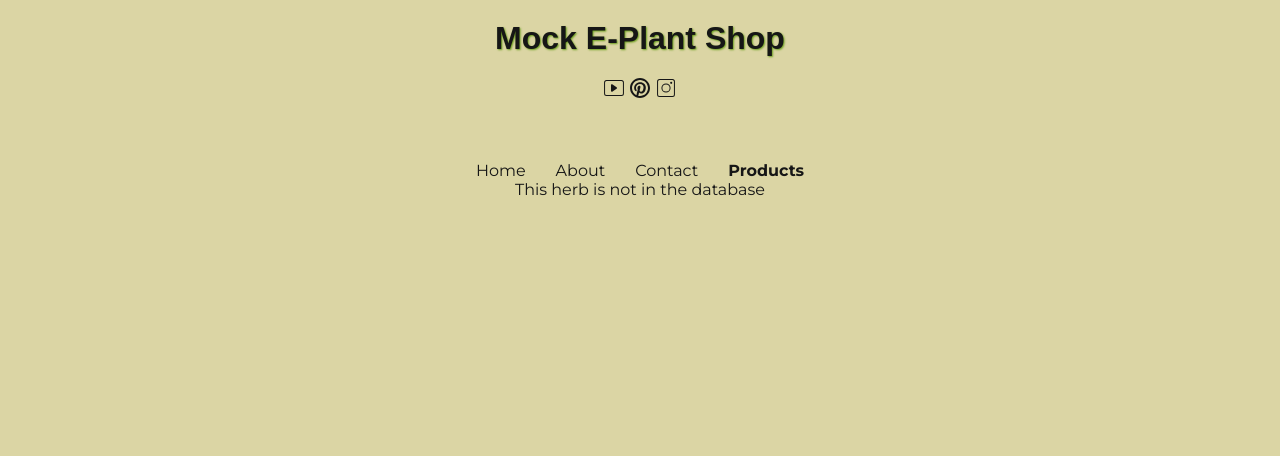
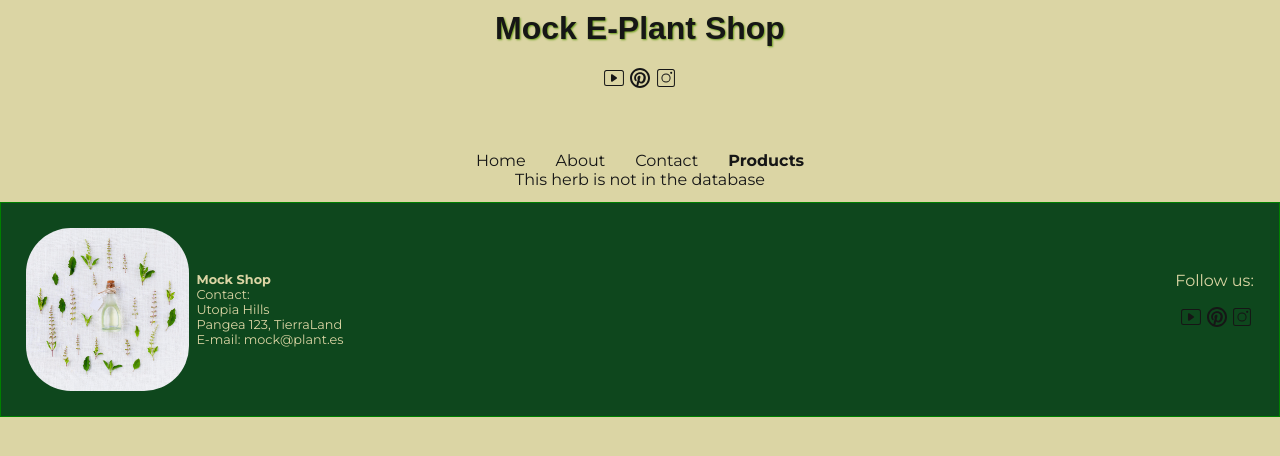
Before and after one commit to zenidreney/react-router, a React (Vite) app: page /products/1 in a window 1280 px wide. Shown: the top 456 px of the page. Built offline with nearby package versions, Linux system fonts and the light colour scheme; a web font is replaced by a local one.

Commit message:
Created contact

```diff
--- a/src/App.css
+++ b/src/App.css
@@ -1,3 +1,5 @@
+
+
 img.generic-img,
 img.cart-img {
     border-radius: 4px;
@@ -104,8 +106,7 @@ div.herb-info {
 
 div.herb-els-container {
     position: relative;
-
-
+height: 100vh;
     border-radius: 16px;
     max-width: 800px;
     display: flex;
@@ -127,12 +128,11 @@ div.herb-els-container::before {
     /* W3C, IE 10+/ Edge, Firefox 16+, Chrome 26+, Opera 12+, Safari 7+ */
     border-radius: 12px;
     filter: blur(4px);
-
-    top: -3.5%;
-    left: -5%;
     bottom: -5%;
     width: 110%;
+    max-width: 100vw;
     z-index: -1;
+    height: 100%;
 }
 
 div.generic-herb-el-container {
@@ -246,6 +246,29 @@ div.summary-container > a {
     margin-top: 1em;
 }
 
+section.contact {
+    display: flex;
+    justify-content: space-around;
+    align-items: center;
+    flex-direction: column;
+    min-height: 100vh;
+    width: 100%;
+    max-width: 720px;
+}
+
+section.contact > div.contact-info {
+    display: flex;
+    justify-content: center;
+    align-items: center;
+    gap: 2em;
+}
+
+div.contact-info a {
+    padding: 0;
+    color: rgb(15, 58, 34);
+    text-decoration: underline;
+}
+
 
 /* Media Queries for larger screens */
 
--- /dev/null
+++ b/src/components/Footer.css
@@ -0,0 +1,61 @@
+/* * {
+    border: 1px dashed red;
+} */
+
+a.e-mail {
+    padding: 0;
+    color: #DBD5A4;
+}
+
+
+footer {
+    display: flex;
+    justify-content: space-between;
+    background-color: rgb(14, 71, 29);
+    color: #DBD5A4;
+    align-items: center;
+    border: 1px solid green;
+    width: 100vw;
+    margin-top: 1em;
+    padding: 2%;
+    font-size: 0.8rem;
+    gap: 0.5rem;
+}
+
+
+footer > div.left {
+    flex: 1;
+}
+
+footer > div.right {
+    flex: 0.5;
+}
+
+
+
+
+
+img.logo-icon {
+    width: 20%;
+    height: 100%;
+    border-radius: 45px;
+    align-self: center;
+}
+
+div.right {
+    display: flex;
+    flex-direction: column;
+    justify-content: center;
+    align-items: flex-end;
+
+}
+
+div.right > p {
+    font-size: 1rem;
+}
+
+div.left {
+    display: flex;
+    gap: 0.6em;
+align-items: center;
+}
--- /dev/null
+++ b/src/components/Footer.tsx
@@ -0,0 +1,37 @@
+import { CiYoutube } from "react-icons/ci";
+import { RiPinterestLine } from "react-icons/ri";
+import { CiInstagram } from "react-icons/ci";
+
+import "./Footer.css"
+
+export default function Footer() {
+    return (
+        <footer>
+            <div className="left">
+                <img src="/images/mix-of-herbs.jpg" className="logo-icon" />
+                <div>
+                    <h4>Mock Shop </h4>
+                    <p>Contact:</p>
+                    <p>Utopia Hills</p>
+                    <p>Pangea 123, TierraLand</p>
+                    <p>E-mail: <a href="mailto:mock@plant.es" className="e-mail">mock@plant.es</a></p>
+                </div>
+            </div>
+
+            <div className="right">
+                <p>Follow us:</p>
+                <div className="social-icons">
+                    <a href="https://www.youtube.com/"
+                    ><CiYoutube className="social-logo" /></a
+                    >
+                    <a href="https://www.pinterest.com/"
+                    ><RiPinterestLine className="social-logo" /></a
+                    >
+                    <a href="https://www.instagram.com/"
+                    ><CiInstagram className="social-logo" /></a
+                    >
+                </div>
+            </div>
+        </footer>
+    )
+}
--- a/src/components/Header.tsx
+++ b/src/components/Header.tsx
@@ -20,9 +20,8 @@ export default function Header() {
                 <a href="https://www.instagram.com/"
                 ><CiInstagram className="social-logo"/></a
                 >
-
-
             </div>
         </header>
+
     )
 }
--- a/src/components/Layout.tsx
+++ b/src/components/Layout.tsx
@@ -1,6 +1,7 @@
 import { NavLink, Outlet } from "react-router"
 import { useCart } from "../hooks/useCart"
 import Header from "./Header"
+import Footer from "./Footer"
 
 import Cart from "../pages/Cart"
 
@@ -19,6 +20,7 @@ export default function Layout() {
         <main className="main-container">
 
             <Header />
+
             <nav>
                 <NavLink to="/" style={({ isActive }) => isActive ? activeStyles : undefined}>
                     Home
@@ -35,10 +37,11 @@ export default function Layout() {
             </nav>
 
             {cartItems.length > 0 ?
-                <Cart /> : null }
+                <Cart /> : null}
 
             <Outlet />
 
+            <Footer />
         </main>
 
     )
--- a/src/index.css
+++ b/src/index.css
@@ -7,7 +7,6 @@ body {
     font-family: Montserrat, sans-serif;
     box-sizing: border-box;
     margin: 0;
-    padding: 10px;
 }
 
 body {
@@ -30,6 +29,7 @@ a:hover {
 
 
 main {
+    padding: 10px 10px 0 10px;
     display: flex;
     justify-content: center;
     align-items: center;
--- a/src/pages/Contact.tsx
+++ b/src/pages/Contact.tsx
@@ -1,5 +1,29 @@
 export default function Contact() {
   return (
-    <p>I am Contact</p>
+    <section className="contact">
+      <iframe
+        src="https://www.google.com/maps/embed?pb=!1m18!1m12!1m3!1d2993.1932794429727!2d2.162167376676265!3d41.39160874573238!2m3!1f0!2f0!3f0!3m2!1i1024!2i768!4f13.1!3m3!1m2!1s0x12a4a2ed494b4161%3A0x40d2782f9e2e4e0f!2sCasa%20Batll%C3%B3!5e0!3m2!1sen!2ses!4v1759949216460!5m2!1sen!2ses"
+        width="80%"
+        height="450"
+        style={{
+          border:0,
+          borderRadius: "10px",
+          marginTop: "1em",
+        }}
+        allowFullScreen={true}
+        loading="lazy"
+        referrerPolicy="no-referrer-when-downgrade"></iframe>
+        <div className="contact-info">
+          <img src="/images/mix-of-herbs.jpg" className="logo-icon" />
+                <div>
+                    <h4>Mock Shop </h4>
+                    <p>Contact:</p>
+                    <p>Utopia Hills</p>
+                    <p>Pangea 123, TierraLand</p>
+                    <p>E-mail: <a href="mailto:mock@plant.es">mock@plant.es</a></p>
+                </div>
+
+        </div>
+    </section>
   )
 }
```
